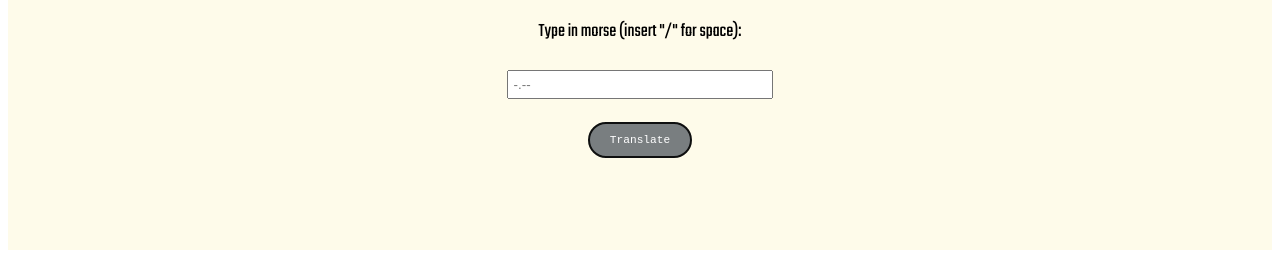
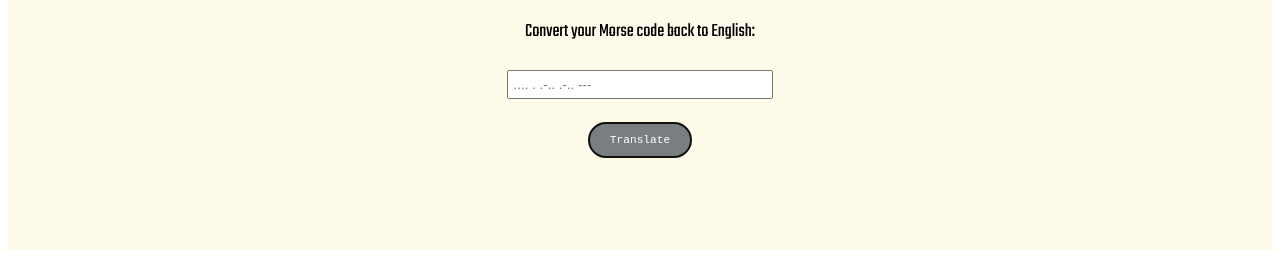
Before and after one commit to Madhin/morse-translator-new, a plain HTML site: page index.html in a window 1280 px wide. Shown: the part 558-816 px from the top of the page. Drawn offline with Linux system fonts and the light colour scheme.

Commit message:
final product

```diff
--- a/apps.js
+++ b/apps.js
@@ -97,7 +97,7 @@ const morseConversion = () => {
   console.log(newArr);
   const string = newArr.toString();
   console.log(string);
-  const noCommas = string.replace(/,/g, "");
+  const noCommas = string.replace(/,/g, " ");
   output1.innerHTML = noCommas;
 };
 
--- a/index.html
+++ b/index.html
@@ -18,8 +18,8 @@
   </div>
   <div class = "morseInput">
     <h1>Morse to English Translator</h1>
-    <label for="fname">Type in morse (insert "/" for space):</label>
-    <input type="text" id="morse" name="morse" placeholder="-.--"/>
+    <label for="fname">Convert your Morse code back to English:</label>
+    <input type="text" id="morse" name="morse" placeholder=".... . .-.. .-.. ---"/>
     <br />
     <button class="btn2">Translate</button>
     <output class="morseTranslation"></output>
```
